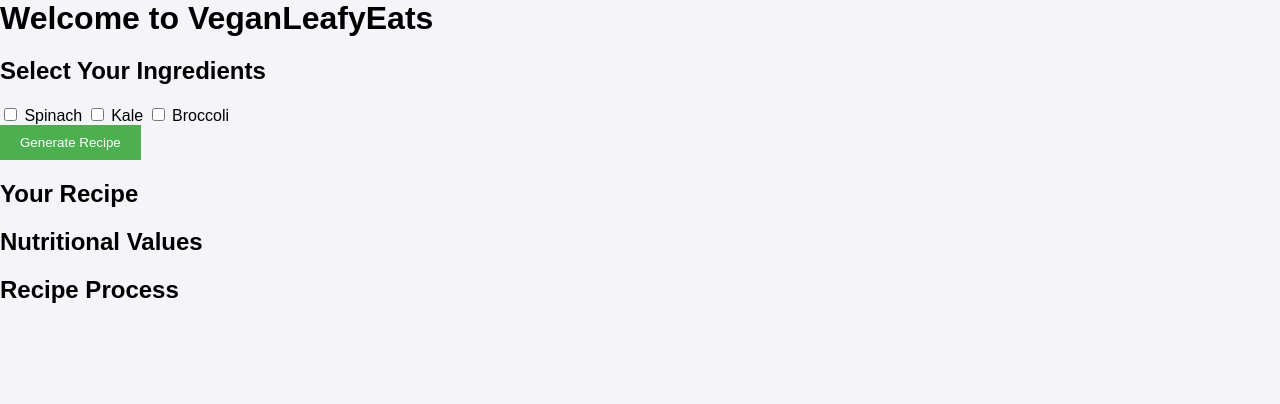
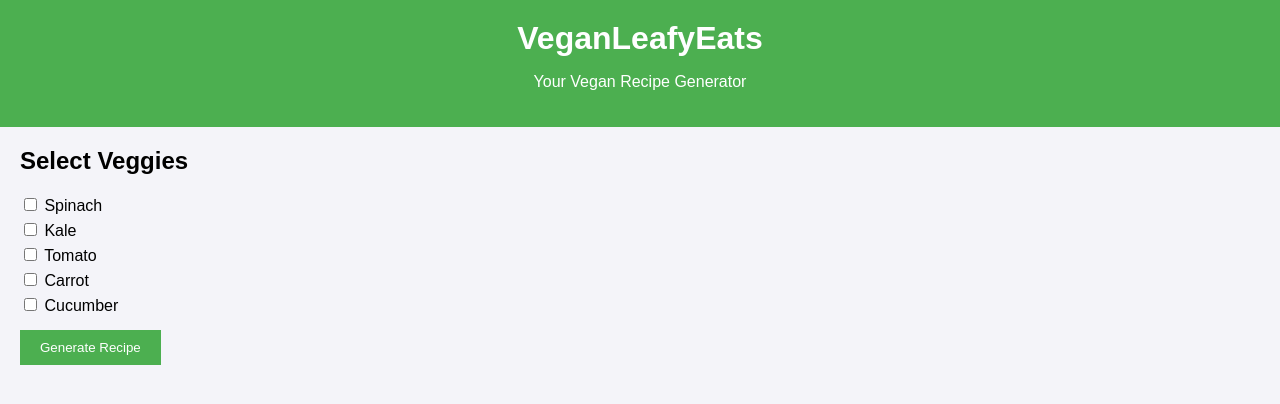
Before and after one commit to VinuthnaReddy07/VeganLeafyEats, a plain HTML site: page index.html in a window 1280 px wide. Drawn offline with Linux system fonts and the light colour scheme.

Commit message:
index.html

```diff
--- a/index.html
+++ b/index.html
@@ -7,22 +7,39 @@
     <link rel="stylesheet" href="styles.css">
 </head>
 <body>
-    <h1>Welcome to VeganLeafyEats</h1>
-    <h2>Select Your Ingredients</h2>
-    <div id="ingredient-list">
-        <label><input type="checkbox" value="Spinach" data-calories="23"> Spinach</label>
-        <label><input type="checkbox" value="Kale" data-calories="33"> Kale</label>
-        <label><input type="checkbox" value="Broccoli" data-calories="55"> Broccoli</label>
-        <!-- Add more ingredients as needed -->
-    </div>
-    <button onclick="generateRecipe()">Generate Recipe</button>
+    <header>
+        <h1>VeganLeafyEats</h1>
+        <p>Your Vegan Recipe Generator</p>
+    </header>
 
-    <h2>Your Recipe</h2>
-    <div id="recipe"></div>
-    <h2>Nutritional Values</h2>
-    <div id="nutritional-values"></div>
-    <h2>Recipe Process</h2>
-    <div id="recipe-process"></div>
+    <section id="veggie-selection">
+        <h2>Select Veggies</h2>
+        <div class="veggie-options">
+            <label>
+                <input type="checkbox" class="veggie" value="Spinach"> Spinach
+            </label>
+            <label>
+                <input type="checkbox" class="veggie" value="Kale"> Kale
+            </label>
+            <label>
+                <input type="checkbox" class="veggie" value="Tomato"> Tomato
+            </label>
+            <label>
+                <input type="checkbox" class="veggie" value="Carrot"> Carrot
+            </label>
+            <label>
+                <input type="checkbox" class="veggie" value="Cucumber"> Cucumber
+            </label>
+        </div>
+        <button id="generate-recipe">Generate Recipe</button>
+    </section>
+
+    <section id="recipe-section" style="display:none;">
+        <h2>Recipe</h2>
+        <p id="recipe-name"></p>
+        <p id="recipe-instructions"></p>
+        <p><strong>Calories:</strong> <span id="calories"></span></p>
+    </section>
 
     <script src="script.js"></script>
 </body>
```
